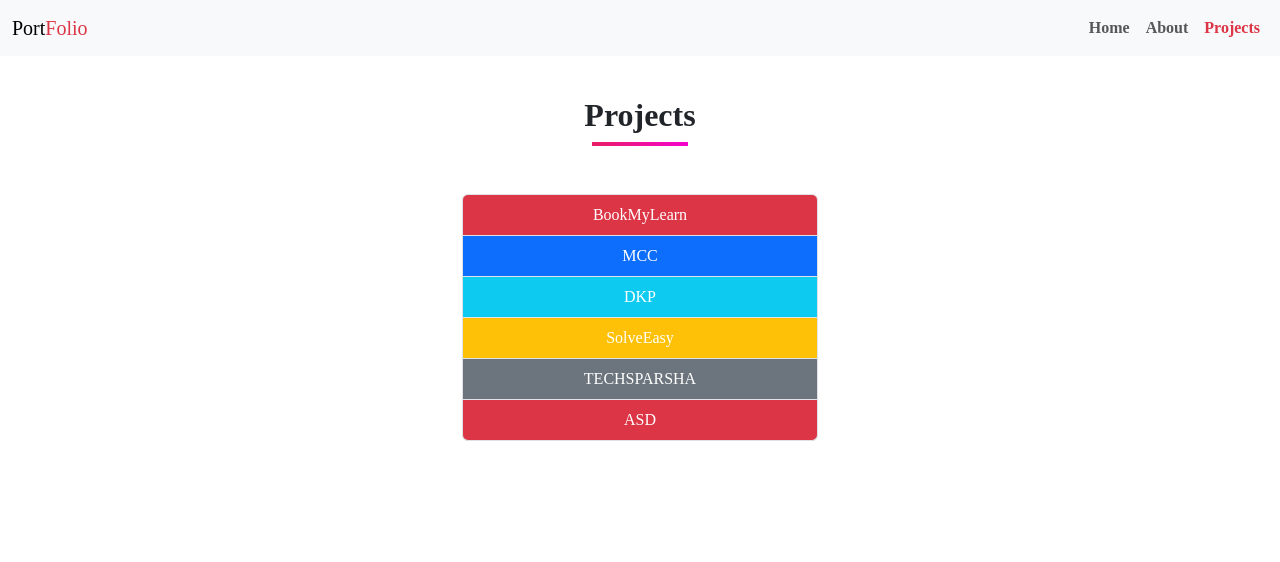
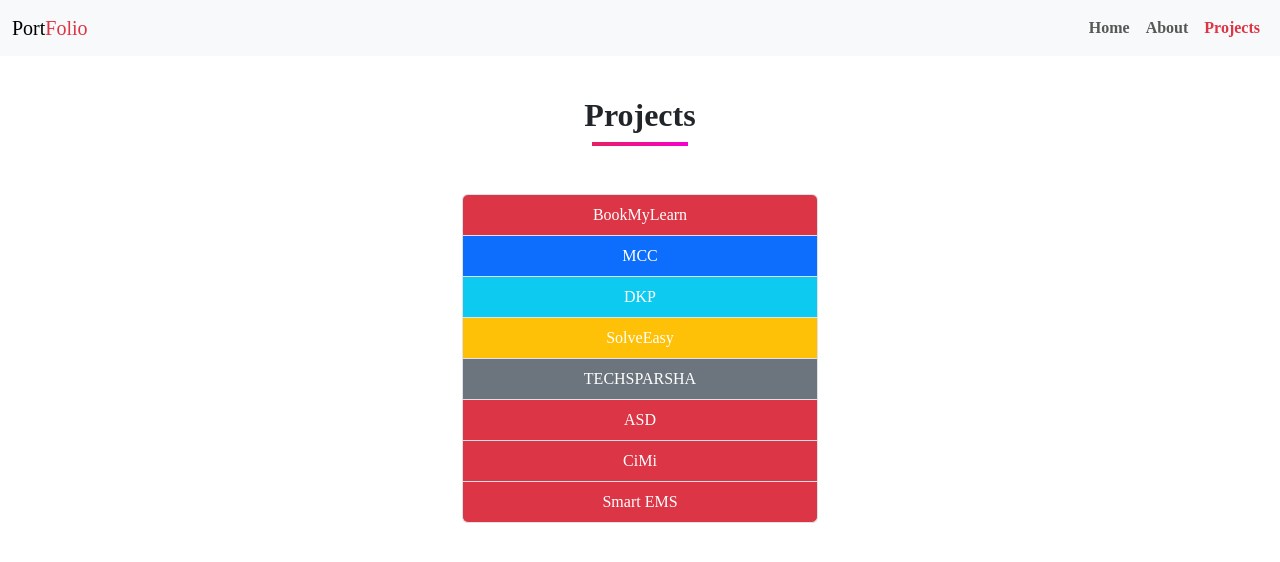
Before and after one commit to maheshlj093/portfolio, a React (Create React App) app: page /Project in a window 1280 px wide. Shown: the top 562 px of the page. Built offline with nearby package versions, Linux system fonts and the light colour scheme; a web font is replaced by a local one.

Commit message:
Update Project.js

```diff
--- a/src/components/pages/Project.js
+++ b/src/components/pages/Project.js
@@ -20,6 +20,8 @@ function Project() {
           <a href="https://techsparsha.in/dev/SVE/" className="list-group-item list-group-item-action bg-warning text-white">SolveEasy</a>
           <a href="https://techsparsha.in/dev/TS/TechSparsha3/" className="list-group-item list-group-item-action bg-secondary text-white">TECHSPARSHA</a>
           <a href="https://techsparsha.in/dev/ASDsite/" className="list-group-item list-group-item-action bg-danger text-white">ASD</a>
+          <a href="https://techsparsha.in/dev/CiMi" className="list-group-item list-group-item-action bg-danger text-white">CiMi</a>
+          <a href="https://techsparsha.in/dev/CiMi/field" className="list-group-item list-group-item-action bg-danger text-white">Smart EMS</a>
         </div>
       </div>
     </div>
```
